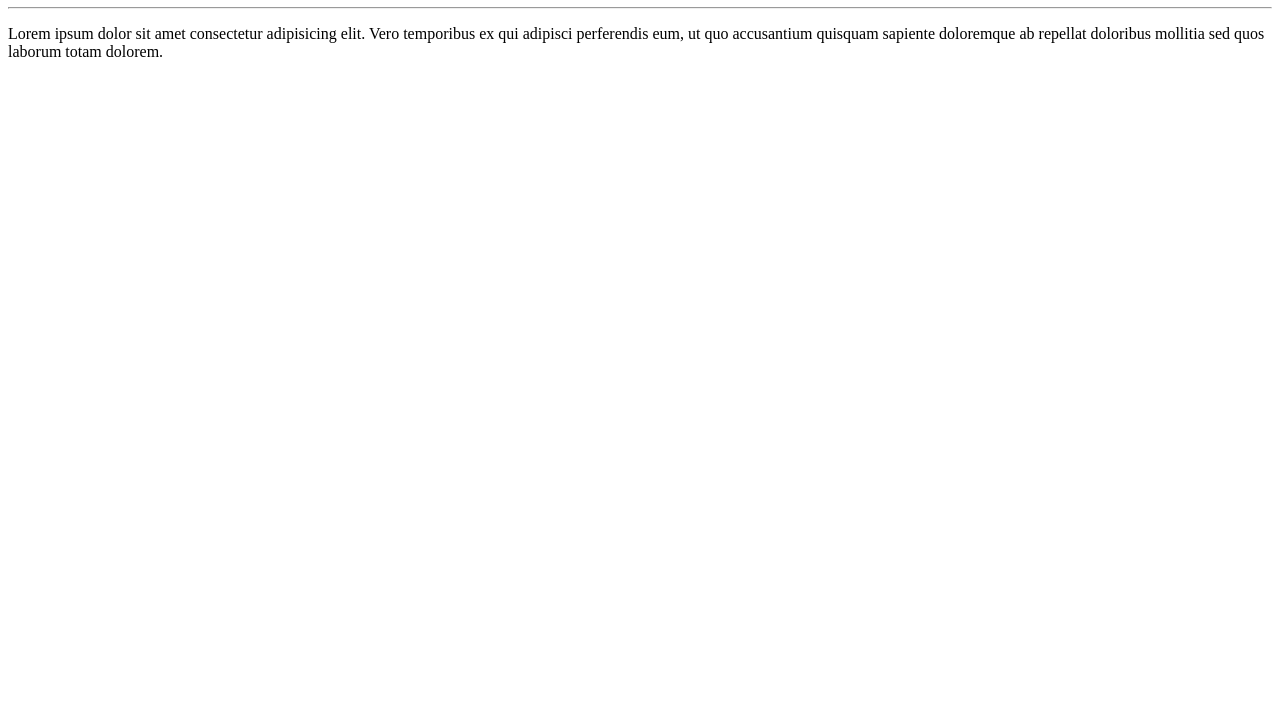
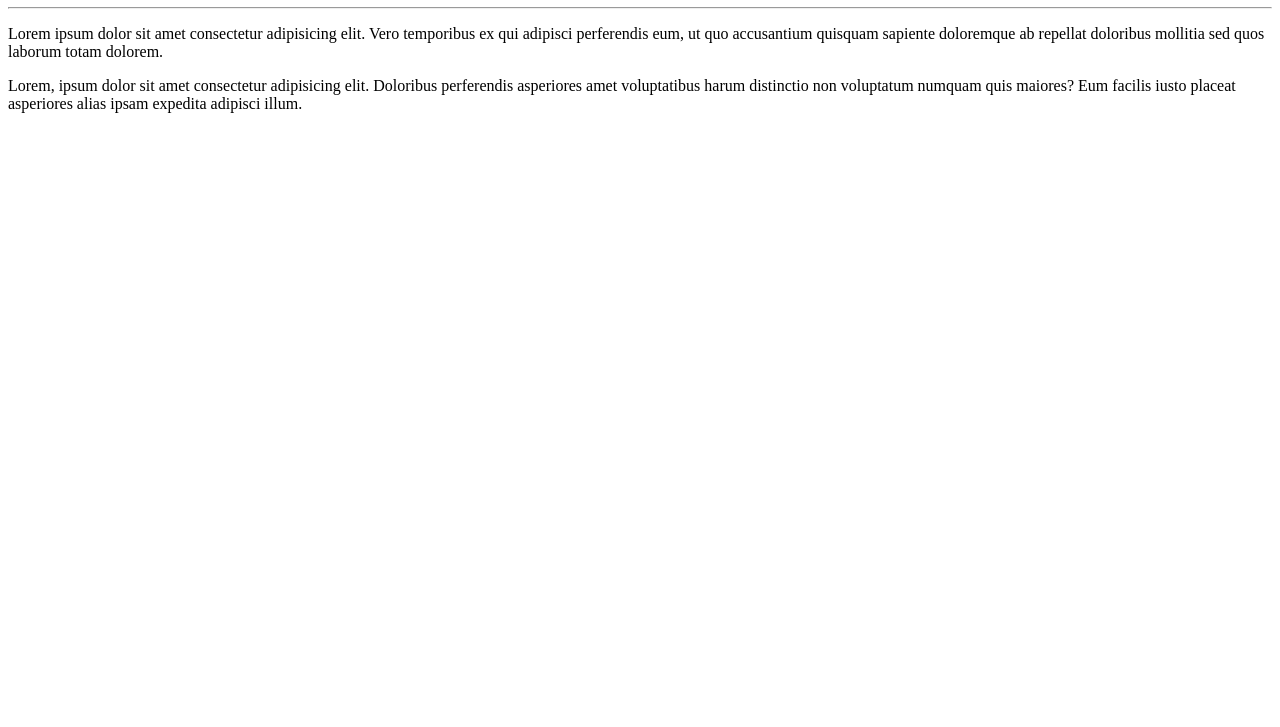
Before and after one commit to Nereu-Vitor/PrimeiroRepositorio, a plain HTML site: page site-exemplo/index.html in a window 1280 px wide. Shown: the part 73-800 px from the top of the page. Drawn offline with Linux system fonts and the light colour scheme.

Commit message:
Adicionei um parágrafo

```diff
--- a/site-exemplo/index.html
+++ b/site-exemplo/index.html
@@ -9,5 +9,6 @@
     <h1>Olá, Mundo!</h1>
     <hr>
     <p>Lorem ipsum dolor sit amet consectetur adipisicing elit. Vero temporibus ex qui adipisci perferendis eum, ut quo accusantium quisquam sapiente doloremque ab repellat doloribus mollitia sed quos laborum totam dolorem.</p>
+    <p>Lorem, ipsum dolor sit amet consectetur adipisicing elit. Doloribus perferendis asperiores amet voluptatibus harum distinctio non voluptatum numquam quis maiores? Eum facilis iusto placeat asperiores alias ipsam expedita adipisci illum.</p>
 </body>
 </html>
```
